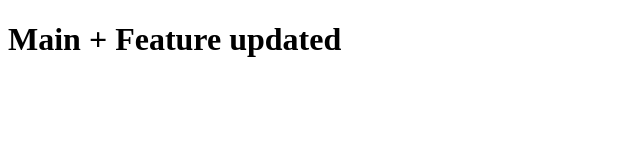
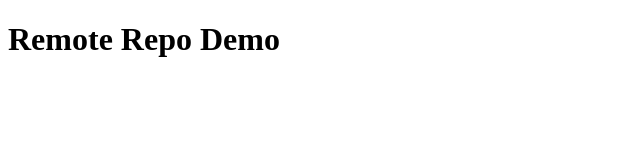
Before and after one commit to nothingtoz1234/demo_project, a plain HTML site: page index.html in a window 1280 px wide. Shown: the whole page, without its empty margins (0-640 px from the left). Drawn offline with Linux system fonts and the light colour scheme.

Commit message:
Updated for remote demo

```diff
--- a/index.html
+++ b/index.html
@@ -6,6 +6,6 @@
     <title>Document</title>
 </head>
 <body>
-    <h1>Main + Feature updated</h1>
+    <h1>Remote Repo Demo</h1>
 </body>
 </html>
```
